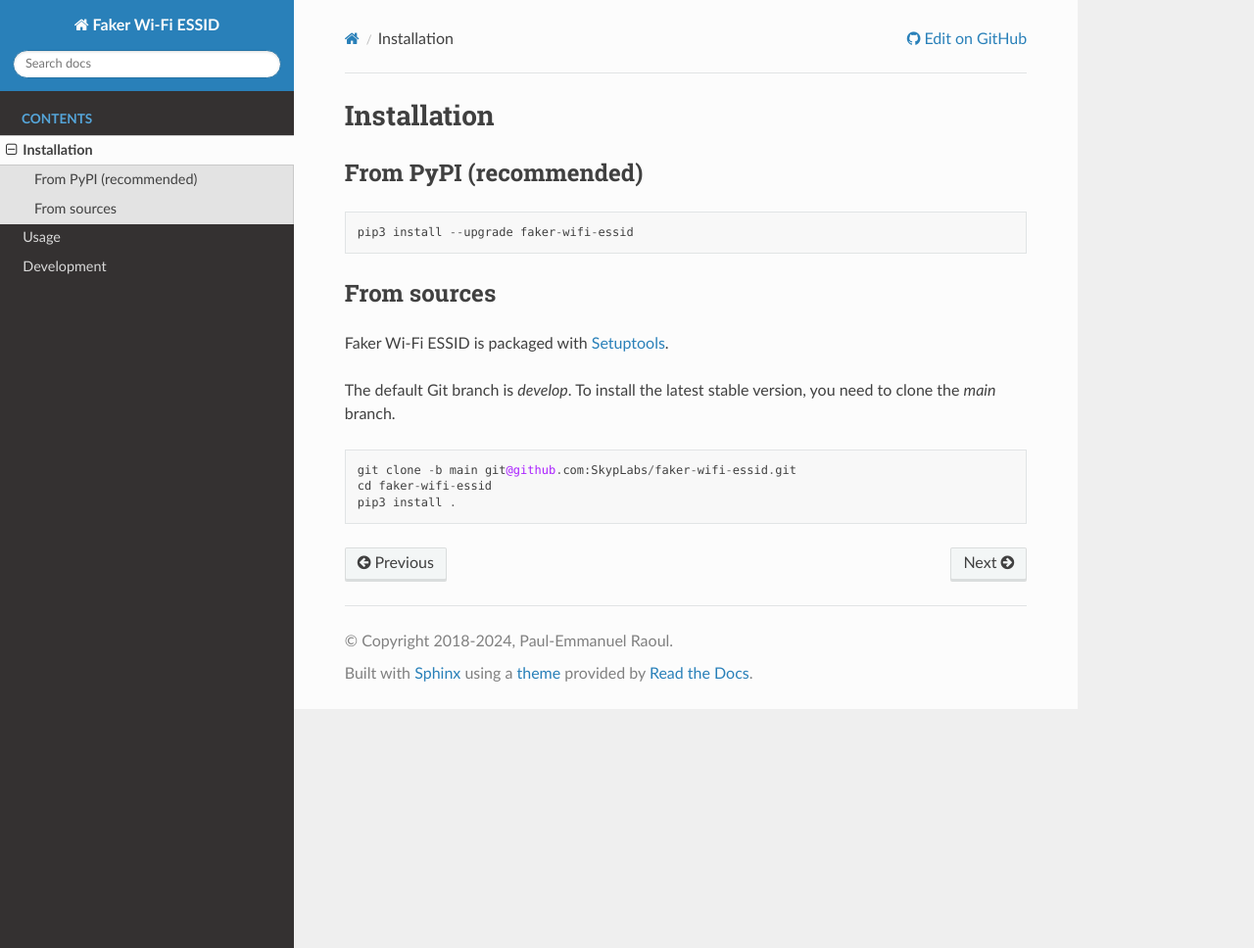
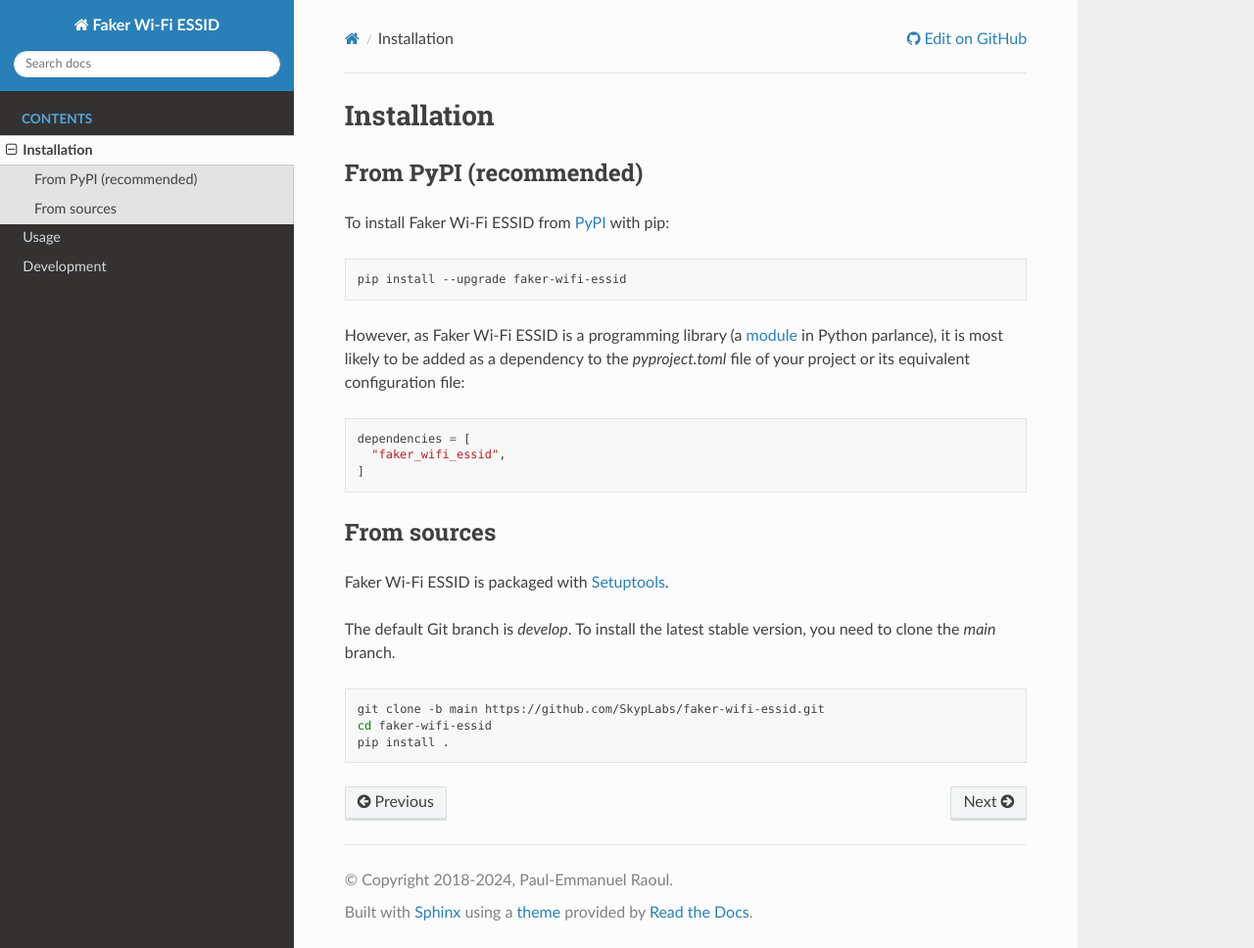
Before and after one commit to SkypLabs/faker-wifi-essid, a Sphinx documentation site: the page built from docs/installation.rst, in a window 1280 px wide and 968 px high. Shown: the whole window at 98% size. Built offline with Sphinx 7.4.7 and the Read the Docs theme 3.1.0, drawn with Linux system fonts in a browser that asks for light colours.

Commit message:
Update installation instructions

```diff
--- a/docs/development/documentation.rst
+++ b/docs/development/documentation.rst
@@ -15,7 +15,7 @@
 
 ::
 
-   pip3 install .[docs]
+   pip install .[docs]
 
 
 Build the documentation
--- a/docs/installation.rst
+++ b/docs/installation.rst
@@ -5,9 +5,22 @@
 From PyPI (recommended)
 -----------------------
 
-::
+To install Faker Wi-Fi ESSID from `PyPI`_ with pip:
 
-    pip3 install --upgrade faker-wifi-essid
+.. code:: sh
+
+    pip install --upgrade faker-wifi-essid
+
+However, as Faker Wi-Fi ESSID is a programming library (a `module <Python
+Modules>`_ in Python parlance), it is most likely to be added as a dependency
+to the `pyproject.toml` file of your project or its equivalent configuration
+file:
+
+.. code:: toml
+
+    dependencies = [
+      "faker_wifi_essid",
+    ]
 
 From sources
 ------------
@@ -17,10 +30,12 @@
 The default Git branch is `develop`. To install the latest stable version, you
 need to clone the `main` branch.
 
-::
+.. code:: sh
 
-    git clone -b main git@github.com:SkypLabs/faker-wifi-essid.git
+    git clone -b main https://github.com/SkypLabs/faker-wifi-essid.git
     cd faker-wifi-essid
-    pip3 install .
+    pip install .
 
+.. _Python Modules: https://docs.python.org/3/tutorial/modules.html
+.. _PyPI: https://pypi.org/
 .. _Setuptools: https://pypi.org/project/setuptools/
```
